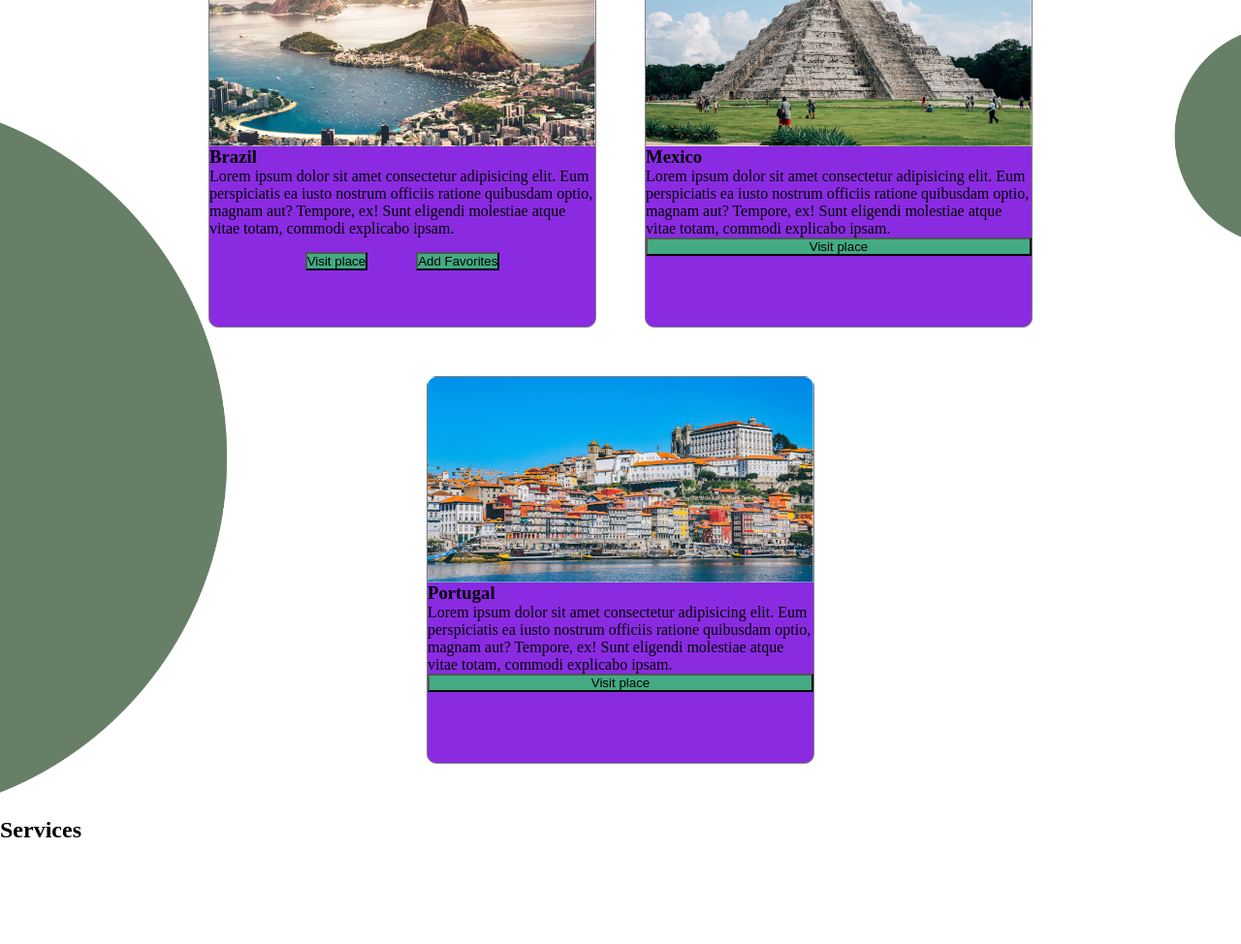
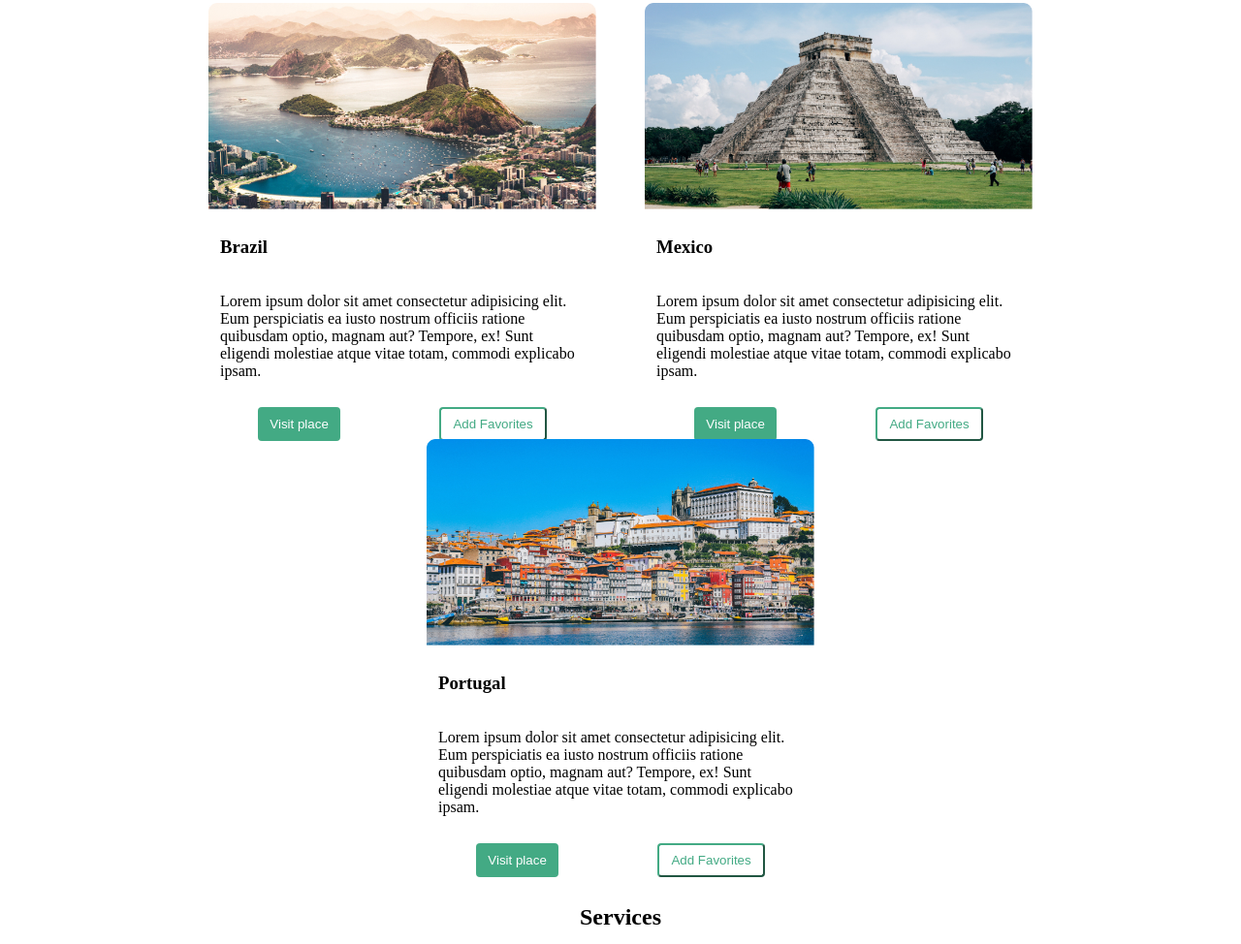
Before and after one commit to josepp123/web-turismo-con-js, a plain HTML site: page index.html in a window 1280 px wide. Shown: the part 326-1300 px from the top of the page at 97% size. Before the commit the page ends 1196 px from the top, so only its background shows below. Drawn offline with Linux system fonts and the light colour scheme.

Commit message:
diseño actual

```diff
--- /dev/null
+++ b/assets/css/footer.css
@@ -0,0 +1,6 @@
+.footer{
+    background-color: #202124;
+    display: grid;               /*esta parte sacada de youtue explicacion*/
+    min-height: 100vh;
+    grid-template-rows: auto 1fr auto;
+ }
--- a/assets/css/header.css
+++ b/assets/css/header.css
@@ -29,7 +29,7 @@
     text-decoration: none;
   }
 
-  .header__link:hover {
+  .header__link:hover {/*al estar encima el mouse aparecen detalles */
     text-decoration: underline;
   }
 
--- a/assets/css/index.css
+++ b/assets/css/index.css
@@ -20,13 +20,13 @@
   text-align: center;
 }
 .card{
-  background-color: blueviolet;
-    border-radius: 10px;
+  /* background-color: blueviolet; */
+    border-radius: 20px;
     display: flex;
     flex-direction: column;
     height: 400px;
     width: 400px;
-    border: 1px solid gray;
+    border: 1px ;
 }
 /* .card:hover{
     background-color: #d3d3d4;
@@ -41,15 +41,58 @@
 }
 
 .container{
-  padding: 15px;
+  padding: 80px;
   display: flex;
   flex-direction: row;
   justify-content: center;
   align-items: center;
   flex-wrap: wrap; /* se organiza el contenido en base a sus hijos y el tamaño del mismo */
   gap: 50px;/*ultima se estaba viendo el gap separacion de imagenes */
+  box-shadow: #000000;
+}
+.main__card-btn1{
+  background-color:#43AA84 ;
+  color: white;
+  border: none;
+  padding: 8px 12px;
+  margin-top: 20px;
+  border-radius: 4px;
+}
+.main__card-btn2{
+  background-color:white ;
+  color: #43AA84;
+  border-color: #43AA84;
+  border-radius: 4px;
+  padding: 8px 12px;
+  margin-top: 20px;
+  border-radius: 4px;
+}
 
+
+.container-btn{
+  display: flex; /* habilito a las propiedades de disposición=> flex direction, justify-content, align-items , gap */
+  flex-direction: row; /* direccion de sus hijos */
+  justify-content: space-around;
 }
-.main__card-btn{
-  background-color:#43AA84 ;
+
+.text{
+  padding: 8px 12px;
+  margin-top: 20px;
 }
+#img{
+  width: 300px;
+	height: 600px;
+  object-fit: cover;
+	background-color: black;
+	border-radius: 10px;
+}
+.section{
+  padding: 80px;
+  display: flex;
+  flex-direction: co;
+  justify-content: center;
+  align-items: center;
+  flex-wrap: wrap; /* se organiza el contenido en base a sus hijos y el tamaño del mismo */
+  gap: 50px;/*ultima se estaba viendo el gap separacion de imagenes */
+  box-shadow: #000000;
+}
--- a/index.html
+++ b/index.html
@@ -4,8 +4,9 @@
     <meta charset="UTF-8" />
     <meta name="viewport" content="width=device-width, initial-scale=1.0" />
     <title>Document</title>
-    <link rel="stylesheet" href="./assets/css/index.css">
-    <link rel="stylesheet" href="./assets/css/header.css">
+    <link rel="stylesheet" href="./assets/css/index.css" />
+    <link rel="stylesheet" href="./assets/css/header.css" />
+    <script defer src="./assets/js/index.js"></script>
   </head>
   <body>
     <header class="header">
@@ -45,55 +46,81 @@
     </header>
 
     <!--------------------------------------------------------------------->
+    <!---------class main= estilo del cuerpo
+       -------------------->
     <main class="main">
       <section class="main__places">
         <h2 class="main__places-title">Visit Fantastic Places</h2>
 
         <div class="container">
           <div class="card">
-                <img src="./assets/img/brazil.jpg">
-                <h3>Brazil</h3>
-                <p>
+            <img src="./assets/img/brazil.jpg" />
+            <h3 class="text" >Brazil</h3>
+            <p class="text">
               Lorem ipsum dolor sit amet consectetur adipisicing elit. Eum
               perspiciatis ea iusto nostrum officiis ratione quibusdam optio,
-                    magnam aut? Tempore, ex! Sunt eligendi molestiae atque vitae totam,
-                    commodi explicabo ipsam.
+              magnam aut? Tempore, ex! Sunt eligendi molestiae atque vitae
+              totam, commodi explicabo ipsam.
             </p>
-                <div class="container">
-                <button class="main__card-btn" type="button">Visit place</button>
-                <button class="main__card-btn" type="button">Add Favorites</button>
+            <div class="container-btn">
+              <button class="main__card-btn1" type="button">Visit place</button>
+              <button class="main__card-btn2" type="button">
+                Add Favorites
+              </button>
             </div>
           </div>
           <div class="card">
-                <img src="./assets/img/mexico.jpg">
-                <h3>Mexico</h3>
-                  <p>
+            <img src="./assets/img/mexico.jpg" />
+            <h3 class="text">Mexico</h3>
+            <p class="text">
               Lorem ipsum dolor sit amet consectetur adipisicing elit. Eum
               perspiciatis ea iusto nostrum officiis ratione quibusdam optio,
-                      magnam aut? Tempore, ex! Sunt eligendi molestiae atque vitae totam,
-                      commodi explicabo ipsam.
+              magnam aut? Tempore, ex! Sunt eligendi molestiae atque vitae
+              totam, commodi explicabo ipsam.
             </p>
-                  <button class="main__card-btn" type="button">Visit place</button>
+            <div class="container-btn">
+              <button class="main__card-btn1" type="button">Visit place</button>
+              <button class="main__card-btn2" type="button">
+                Add Favorites
+              </button>
+            </div>
           </div>
           <div class="card">
-                <img src="./assets/img/portugal.jpg">
-                  <h3>Portugal</h3>
-                   <p>
+            <img src="./assets/img/portugal.jpg" />
+            <h3 class="text">Portugal</h3>
+            <p class="text">
               Lorem ipsum dolor sit amet consectetur adipisicing elit. Eum
               perspiciatis ea iusto nostrum officiis ratione quibusdam optio,
-                      magnam aut? Tempore, ex! Sunt eligendi molestiae atque vitae totam,
-                      commodi explicabo ipsam.
+              magnam aut? Tempore, ex! Sunt eligendi molestiae atque vitae
+              totam, commodi explicabo ipsam.
             </p>
-                  <button class="main__card-btn" type="button">Visit place</button>
+            <div class="container-btn">
+              <button class="main__card-btn1" type="button">Visit place</button>
+              <button class="main__card-btn2" type="button">Add Favorites
+              </button>
             </div>
           </div>
+        </div>
+      </section>
 
+        <h2 class="main__places-title">Services</h2>
+        <section class="section">
+        <div class="services1">
+          <img id="img" src="./assets/img/hotel.jpg" />
+        </div>
 
+        <div class="services2">
+          <p class="text">
+            Lorem ipsum dolor sit amet consectetur adipisicing elit. Eum
+            perspiciatis ea iusto nostrum officiis ratione quibusdam optio,
+            magnam aut? Tempore, ex! Sunt eligendi molestiae atque vitae
+            totam, commodi explicabo ipsam.
+          </p>
+        </div>
       </section>
     </main>
   </body>
   <footer class="footer">
-    <h2 class="footer__places-title">Services</h2>
-
+    <h2 class="footer__places-title"></h2>
   </footer>
 </html>
```
Also changed, not shown: assets/img/hotel.jpg (added), assets/img/taxis.jpg (added). Lines whose indentation alone changed are shown as unchanged.
